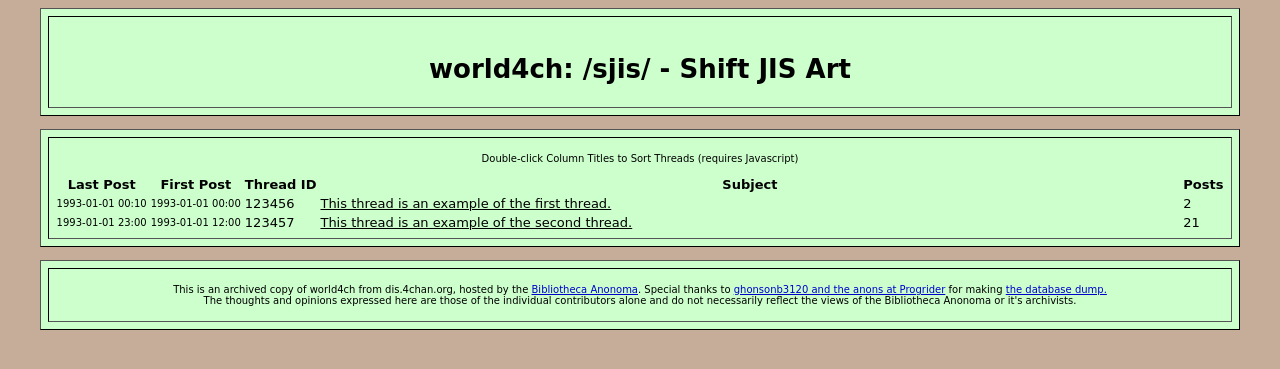
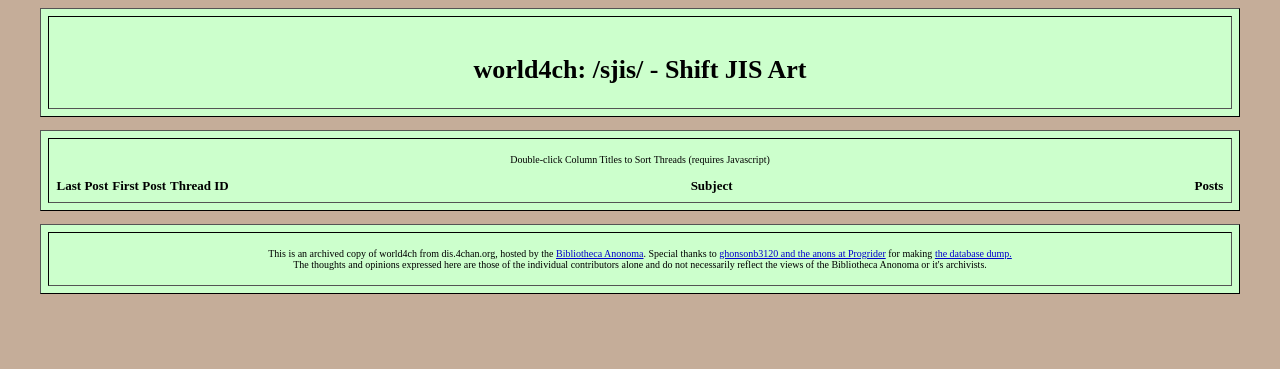
Before and after one commit to bibanon/world4ch, a Flask app: page / in a window 1280 px wide. Shown: the top 369 px of the page. Run offline with Flask 2, Linux system fonts and the light colour scheme; lists and menus that the app fills with data are empty; parts of the project's set-up code (start-up, migrations or seed data) failed here and were passed over; some web fonts are replaced.

Commit message:
set Japanese variable width font as default, with monafont provided if alternatives not found

```diff
--- a/app/static/style.css
+++ b/app/static/style.css
@@ -1,6 +1,13 @@
+@font-face {
+	font-family: Mona Font;
+	src: url('mona.ttf');
+}
+
 body {
 	font-size: 13px;
-	font-family: "DejaVu Sans", "Liberation Sans", Arial;
+	/* Japanese variable width fonts needed for viewing SJIS Art. Mona Font is included if you don't have any of these. */
+	font-family:"ヒラギノ角ゴ Pro W3", "Hiragino Kaku Gothic Pro", Osaka, "メイリオ", Meiryo, "ＭＳ Ｐゴシック", "MS PGothic", "Mona Font";
+/*	font-family: "DejaVu Sans", "Liberation Sans", Arial; */
 }
 .comment { display:none }
 body#index {
--- a/app/templates/index.html
+++ b/app/templates/index.html
@@ -3,7 +3,7 @@
 <html>
 <head>
     <meta content="text/html; charset=utf-8" http-equiv="content-type">
-	<script src="{{ url_for('static', filename='sortable.js') }}"></script> <!-- Kyrogenix Lightweight Sorttable (until HTML5.1 anyway) - http://www.kryogenix.org/code/browser/sorttable/-->
+	<script src="{{ url_for('static', filename='sorttable.js') }}"></script> <!-- Kyrogenix Lightweight Sorttable (until HTML5.1 anyway) - http://www.kryogenix.org/code/browser/sorttable/-->
 
     <title>world4ch: /{{ board }}/ - {{ title }}</title>
     <link href="{{ url_for('static', filename='style.css') }}" rel="stylesheet">
@@ -46,9 +46,10 @@
 
 						<td>{{ thread.threadid }}</td>
 
-						<td>
+						<td><center>
 							<a href=
 							"./thread/{{ thread.threadid }}">{{ thread.title }}</a>
+							</center>
 						</td>
 
 						<td>{{ thread.numposts }}</td>
--- a/app/views.py
+++ b/app/views.py
@@ -2,53 +2,68 @@
 # views.py - generates HTML pages using templates, databases, and logic
 from flask import render_template
 from app import app
+import sqlite3
+from collections import defaultdict
+
+# connect to the database to store image metadata
+db_fname = "sjis-20140420.sqlite"
+
+# initialize thread list
+conn = sqlite3.connect(db_fname)
+c1 = conn.cursor()
+c1.execute('SELECT * FROM threads ORDER BY lastbumptime DESC;')
+thread_query = c1.fetchall()
+
+# insert thread list into dictionary
+threads = []
+for row in thread_query:
+	threads.append(
+		{
+			'threadid' : row[0],
+			'title' : row[1],
+			'board' : row[2],
+			'firstposttime' : row[3],
+			'lastposttime' : row[4],
+			'lastbumptime' : row[5],
+			'numposts' : row[6]
+		}
+	)
 
 # index page, lists all threads in database
 @app.route('/')
 @app.route('/index')
 def index():
-	# generate this object using the SQL command:
-	# SELECT * FROM threads ORDER BY lastbumptime DESC;
-	threads = [	# example thread objects
-		{
-			'threadid' : 123456,
-			'title': 'This thread is an example of the first thread.',
-			'firstposttime' : '1993-01-01 00:00',
-			'lastposttime': '1993-01-01 00:10',
-			'numposts' : '2'
-		},
-		{
-			'threadid' : 123457,
-			'title': 'This thread is an example of the second thread.',
-			'firstposttime' : '1993-01-01 12:00',
-			'lastposttime': '1993-01-01 23:00',
-			'numposts' : 21
-		}
-	]
 
 	return render_template('index.html', board="sjis", title="Shift JIS Art", threads=threads)
 
-# threads page
-@app.route('/thread')
-@app.route('/thread/123456')
-@app.route('/thread/123457')
-def threads():
-	# generate this object using the SQL command:
-	# SELECT * FROM posts WHERE threadid='<threadid>' ORDER BY postnum;
-	posts = [	# example post objects
-		{
-			'postnum' : 1,
-			'postername': 'Anonymous',
-			'postertrip' : '',
-			'posterdate': '1993-01-01 00:00',
-			'post': 'Beautiful day in Portland!'
-		},
-		{
-			'postnum' : 2,
-			'postername': 'tanasinn',
-			'postertrip' : '!h430d09s',
-			'posterdate': '1993-01-01 00:10',
-			'post': 'don\'t think, feel... </br></br> <strong>and you will be tanasinn</strong>'
-		}
-	]
+# threads page, figure out which thread to display from URL
+@app.route('/thread/<int:url_thread_id>')
+def page(url_thread_id):
+	# generate list of threads
+	conn = sqlite3.connect(db_fname)
+	c = conn.cursor()
+	c.execute("""SELECT * FROM posts WHERE threadid = ? ORDER BY postnum""", [url_thread_id])
+	posts_query = c.fetchall()
+
+	# insert thread list into dictionary
+	posts = []
+	for row in posts_query:
+		posts.append(
+			{
+				'threadid' : row[0],
+				'postnum' : row[1],
+				'postername' : row[2],
+				'postermeiru' : row[3],
+				'postertrip' : row[4],
+				'posterid' : row[5],
+				'posterdate' : row[6],
+				'post' : row[7]
+			}
+		)
+
 	return render_template('thread.html', board="sjis", title="Example Thread", posts=posts)
+
+# Database Test page
+@app.route('/test')
+def test():
+	return(str(Posts.query_all()))
```
Also changed, not shown: 1 other file.
